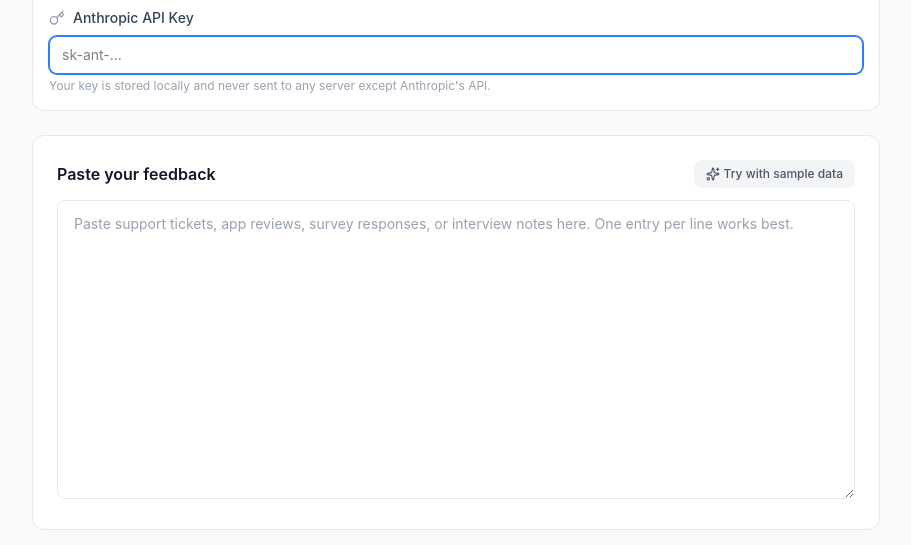
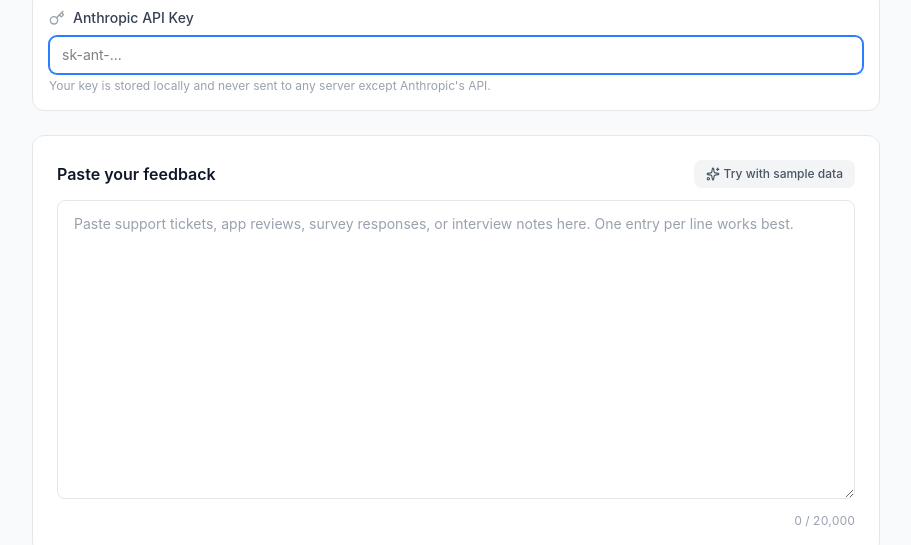
Before and after one commit to NSurawski/feedback-synthesizer, a React (Vite) app: page / in a window 1280 px wide. Shown: the part 268-813 px from the top of the page, without its empty margins (184-1095 px from the left). Built offline with nearby package versions, Linux system fonts and the light colour scheme.

Commit message:
feat: add 20k character limit with live counter to feedback input
Prevents unexpectedly large API bills by capping input at 20,000
chars. Counter turns amber at 85% and red at the limit; Analyze
button is disabled when the cap is reached.

```diff
--- a/src/App.tsx
+++ b/src/App.tsx
@@ -10,6 +10,8 @@ import { Report } from './components/Report';
 import { getSavedReports, saveReport, deleteReport, type SavedReport } from './reportHistory';
 import { useTheme } from './useTheme';
 import { demoReport } from './demoReport';
+
+const MAX_CHARS = 20_000;
 
 function maskApiKey(key: string): string {
   if (key.length <= 11) return key.slice(0, 3) + '•'.repeat(key.length - 3);
@@ -222,7 +224,7 @@ export default function App() {
               </div>
               <textarea
                 value={feedback}
-                onChange={(e) => setFeedback(e.target.value)}
+                onChange={(e) => setFeedback(e.target.value.slice(0, MAX_CHARS))}
                 onKeyDown={(e) => {
                   if ((e.metaKey || e.ctrlKey) && e.key === 'Enter') {
                     e.preventDefault();
@@ -233,16 +235,27 @@ export default function App() {
                 rows={12}
                 className="w-full resize-y rounded-lg border border-gray-200 bg-white px-4 py-3 text-sm leading-relaxed text-gray-700 placeholder:text-gray-400 focus:border-blue-500 focus:outline-none focus:ring-1 focus:ring-blue-500 dark:border-gray-700 dark:bg-gray-800 dark:text-gray-300 dark:placeholder:text-gray-500"
               />
-              {entryCount > 0 && (
-                <div className="mt-2 flex items-center justify-between">
-                  <p className="text-sm text-gray-500 dark:text-gray-400">
-                    {entryCount} {entryCount === 1 ? 'entry' : 'entries'} detected
-                  </p>
-                  <p className="text-xs text-gray-400 dark:text-gray-500">
-                    {estimateCost(entryCount)} estimated
+              <div className="mt-2 flex items-center justify-between">
+                <p className="text-sm text-gray-500 dark:text-gray-400">
+                  {entryCount > 0 ? `${entryCount} ${entryCount === 1 ? 'entry' : 'entries'} detected` : ''}
+                </p>
+                <div className="flex items-center gap-3">
+                  {entryCount > 0 && (
+                    <p className="text-xs text-gray-400 dark:text-gray-500">
+                      {estimateCost(entryCount)} estimated
+                    </p>
+                  )}
+                  <p className={`text-xs tabular-nums ${
+                    feedback.length >= MAX_CHARS
+                      ? 'font-semibold text-red-500 dark:text-red-400'
+                      : feedback.length >= MAX_CHARS * 0.85
+                      ? 'text-amber-500 dark:text-amber-400'
+                      : 'text-gray-400 dark:text-gray-500'
+                  }`}>
+                    {feedback.length.toLocaleString()} / {MAX_CHARS.toLocaleString()}
                   </p>
                 </div>
-              )}
+              </div>
             </div>
 
             {/* Error */}
@@ -256,7 +269,7 @@ export default function App() {
             {/* Analyze Button */}
             <button
               onClick={handleAnalyze}
-              disabled={!feedback.trim() || !apiKey.trim()}
+              disabled={!feedback.trim() || !apiKey.trim() || feedback.length >= MAX_CHARS}
               className="flex w-full items-center justify-center gap-2 rounded-xl bg-blue-600 py-3 text-sm font-semibold text-white transition-colors hover:bg-blue-700 disabled:cursor-not-allowed disabled:bg-gray-300 dark:disabled:bg-gray-700 dark:disabled:text-gray-500"
             >
               <Sparkles size={18} />
```
